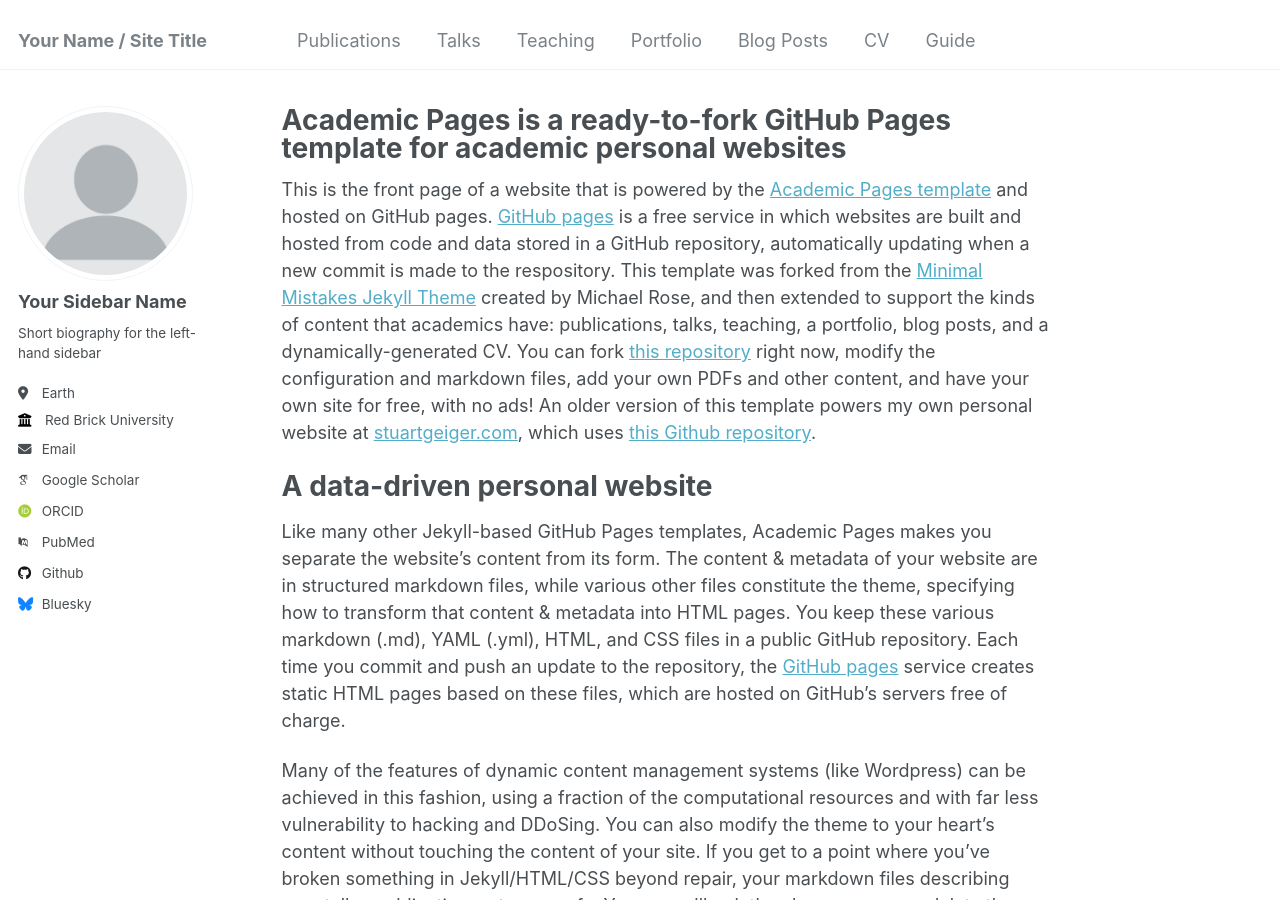
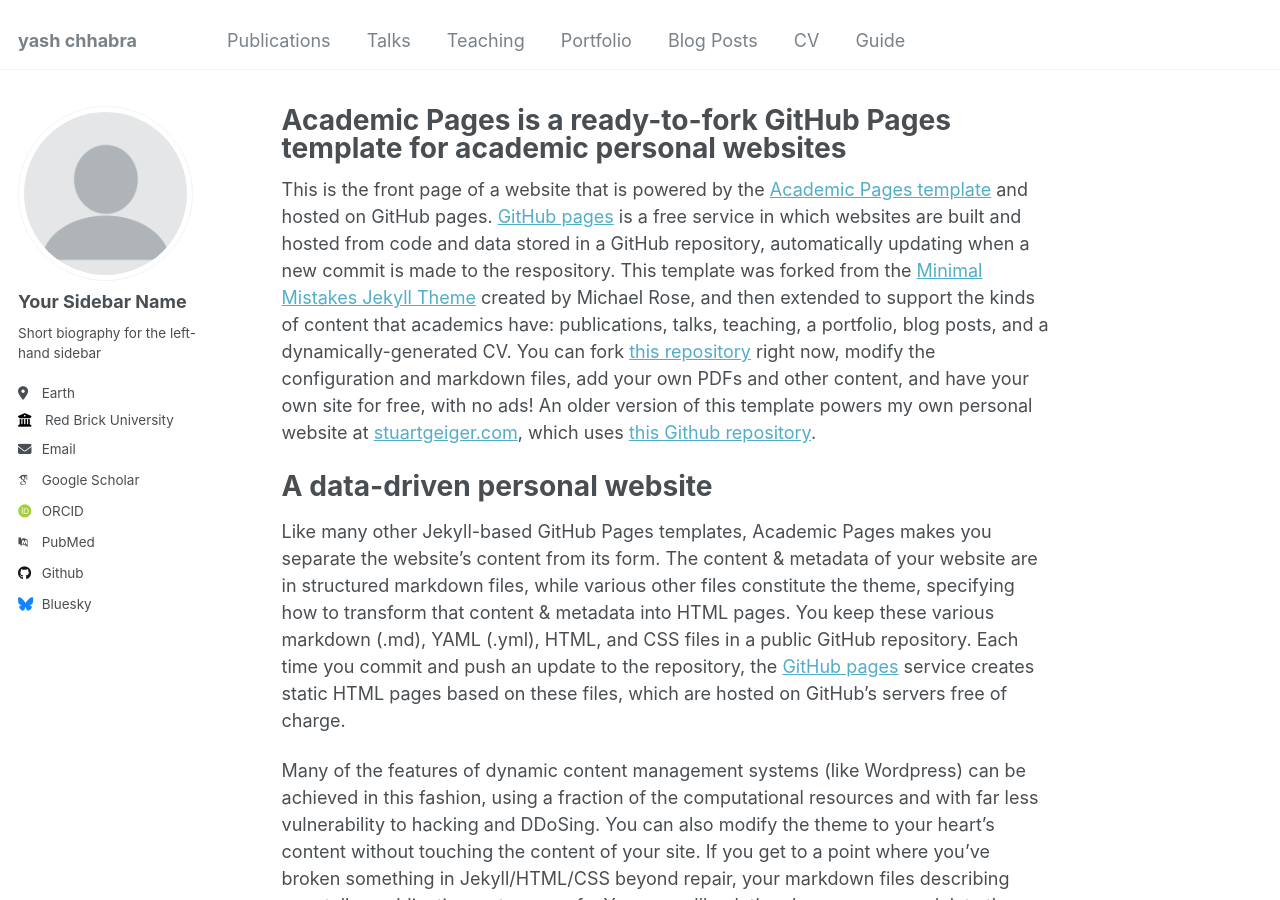
Before and after one commit to yash-c-nus/yashc.github.io, a Jekyll site: the page built from _pages/about.md, in a window 1280 px wide and 900 px high. Built offline with Jekyll 4.4.1, drawn with Linux system fonts in a browser that asks for light colours; some web fonts are replaced.

Commit message:
Update _config.yml

```diff
--- a/_config.yml
+++ b/_config.yml
@@ -8,7 +8,7 @@
 
 # Basic Site Settings
 locale                   : "en-US"
-title                    : "Your Name / Site Title"
+title                    : "yash chhabra"
 title_separator          : "-"
 name                     : &name "Your Name"
 description              : &description "personal description"
```
